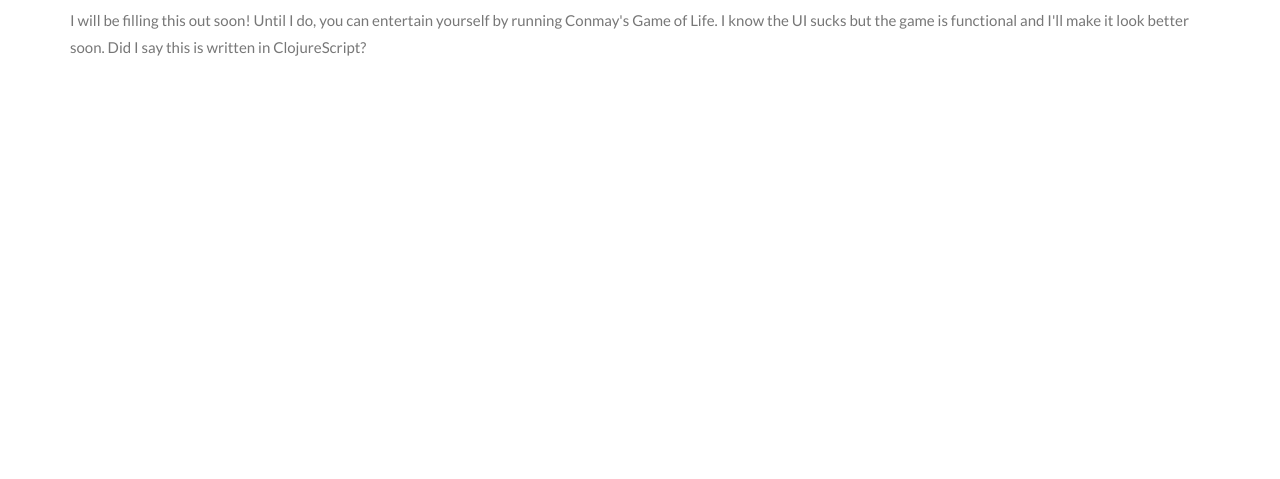
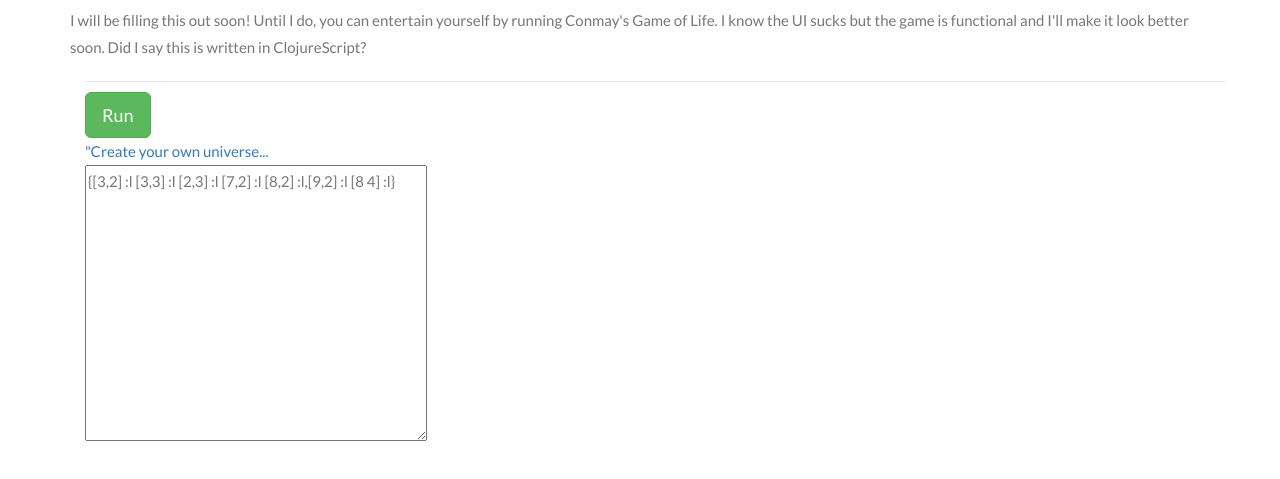
Before and after one commit to thomaswhitcomb/cljs-tildeclub, a plain HTML site: page index.html in a window 1280 px wide. Shown: the part 63-542 px from the top of the page. Drawn offline with nearby package versions, Linux system fonts and the light colour scheme; a script that the page names is missing.

Commit message:
refactoring to put html ids in shim

```diff
--- a/index.html
+++ b/index.html
@@ -76,16 +76,20 @@
   <div class="container">
     <h1>Tom's Tilde Club Homepage</h1>
     <p>I will be filling this out soon! Until I do, you can entertain yourself by running Conmay's Game of Life. I know the UI sucks but the game is functional and I'll make it look better soon. Did I say this is written in ClojureScript?</p>
-    <div id='appPanel'>
+    <div id='appPanel' class="container">
+      <hr/>
+      <div class="control-div">
+        <button id="myBtn"  type="button"  class="btn btn-lg btn-success" onclick="tildeclub.shim.run_gol()">Run</button>
+        <div>
+          <a href="./help/universe.html">"Create your own universe...</a>
+          <textarea id="golUniverse" rows="10">{[3,2] :l [3,3] :l [2,3] :l [7,2] :l [8,2] :l,[9,2] :l [8 4] :l}</textarea>
         </div>
+      </div>
+      <div id="golOutput" class="table-div"></div>
+      <input id="golIteration" type="text" placeholder="evolution cycles" value="1">
   </div>
   <br>
   <br>
-  <!--
-  <footer class="text-right">
-    <p>Powered by ClojureScript</p>
-  </footer>
-  -->
   <script src='js/shim.js'> </script>
   <script>
     window.addEventListener('load',function(){
```
Also changed, not shown: 3 other files. Lines whose indentation alone changed are shown as unchanged.
